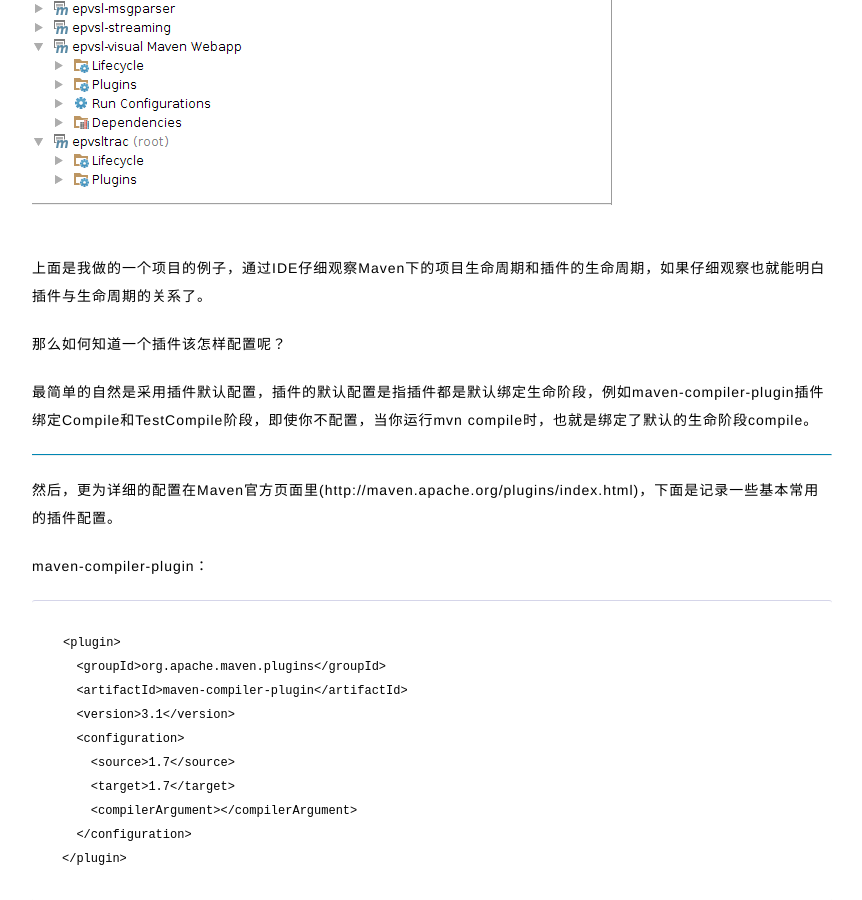
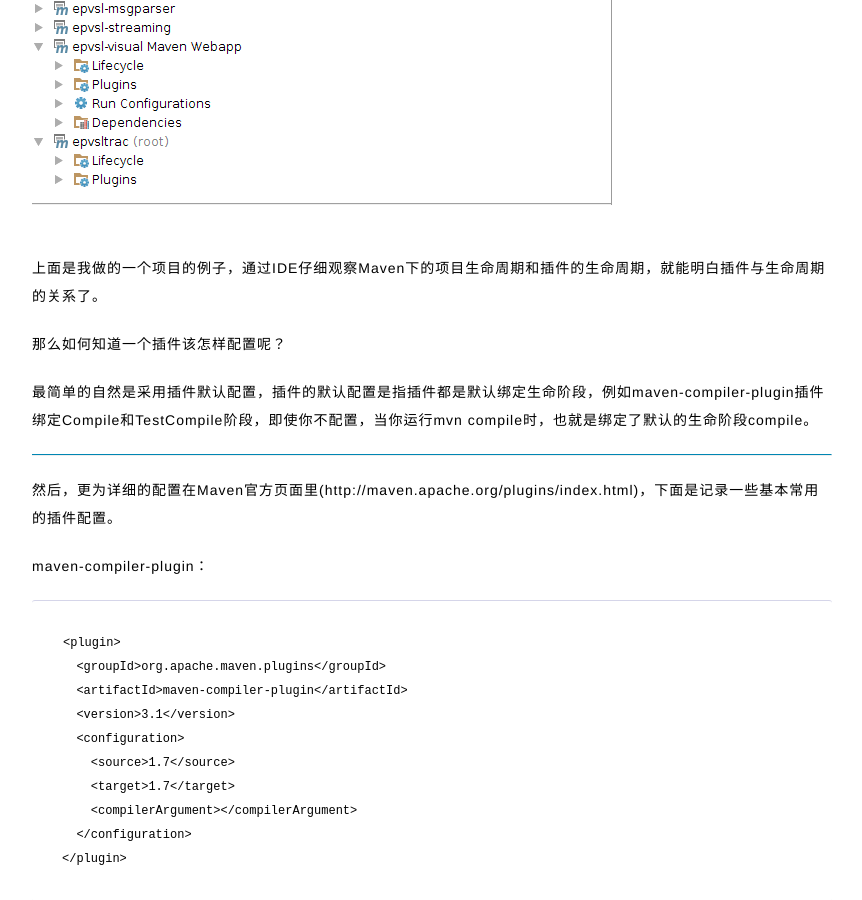
Before and after one commit to chuxi/chuxi.github.io, a Jekyll site: the page built from _posts/2014-10-27-Maven.md, in a window 1280 px wide and 900 px high, scrolled down 7495 px. Shown: the whole window, without its empty margins (208-1070 px from the left). Built offline with Jekyll 4.4.1, drawn with Linux system fonts in a browser that asks for light colours.

```diff
--- a/_posts/2014-10-27-Maven.md
+++ b/_posts/2014-10-27-Maven.md
@@ -221,7 +221,7 @@
 
 ![](/assets/2014-10-28-01.png)
 
-上面是我做的一个项目的例子，通过IDE仔细观察Maven下的项目生命周期和插件的生命周期，如果仔细观察也就能明白插件与生命周期的关系了。
+上面是我做的一个项目的例子，通过IDE仔细观察Maven下的项目生命周期和插件的生命周期，就能明白插件与生命周期的关系了。
 
 那么如何知道一个插件该怎样配置呢？
 
--- a/css/main.css
+++ b/css/main.css
@@ -192,7 +192,7 @@
 }
 
 .post-content img {
-    align:middle;
+    align: middle;
     max-width: 720px;
     margin: 20px auto;
 }
```
Also changed, not shown: _posts/2014-07-13-现在还是无处安眠的夜晚.md (+1 -0 lines), _posts/2014-07-23-坠落.md (+1 -0 lines), _posts/2014-08-22-Spark-SQL-SqlPaser-Semantic-Parsing.md (+4 -0 lines), _config.yml (line endings or trailing spaces), 1 other file.
